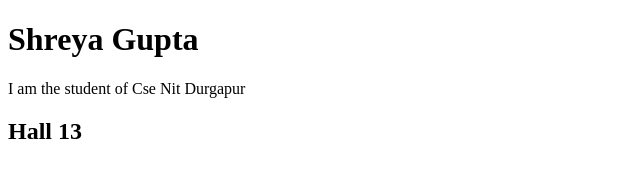
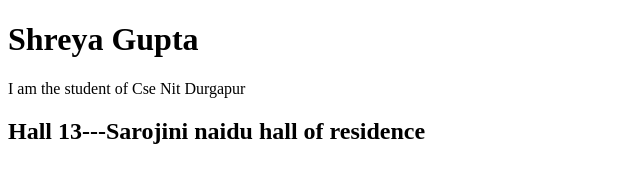
Before and after one commit to anshu-ee-21/testRepo, a plain HTML site: page shreya.html in a window 1280 px wide. Shown: the whole page, without its empty margins (0-640 px from the left). Drawn offline with Linux system fonts and the light colour scheme.

Commit message:
added furtherdetails.html

```diff
--- a/shreya.html
+++ b/shreya.html
@@ -7,7 +7,7 @@
             I am the student of Cse Nit Durgapur
         </p>
         <h2>
-            Hall 13
+            Hall 13---Sarojini naidu hall of residence
         </h2>
     </body>
 </html>
```
